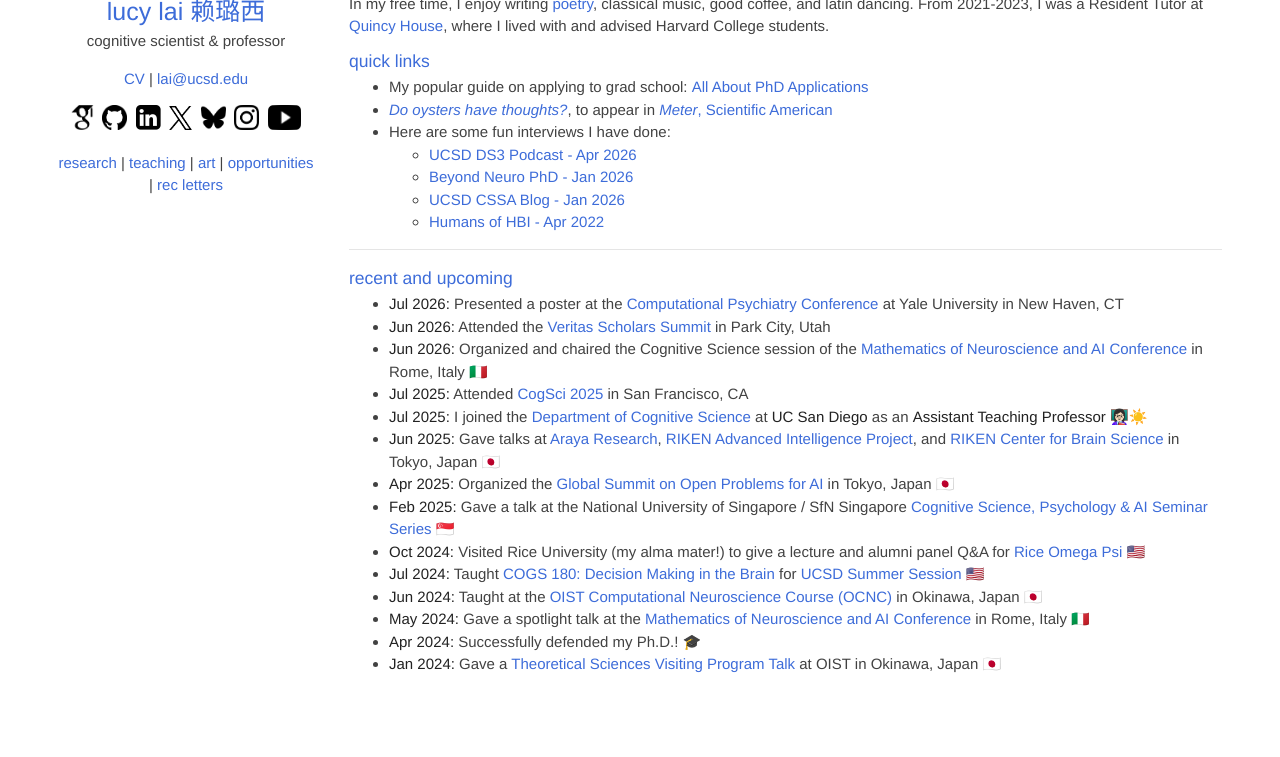
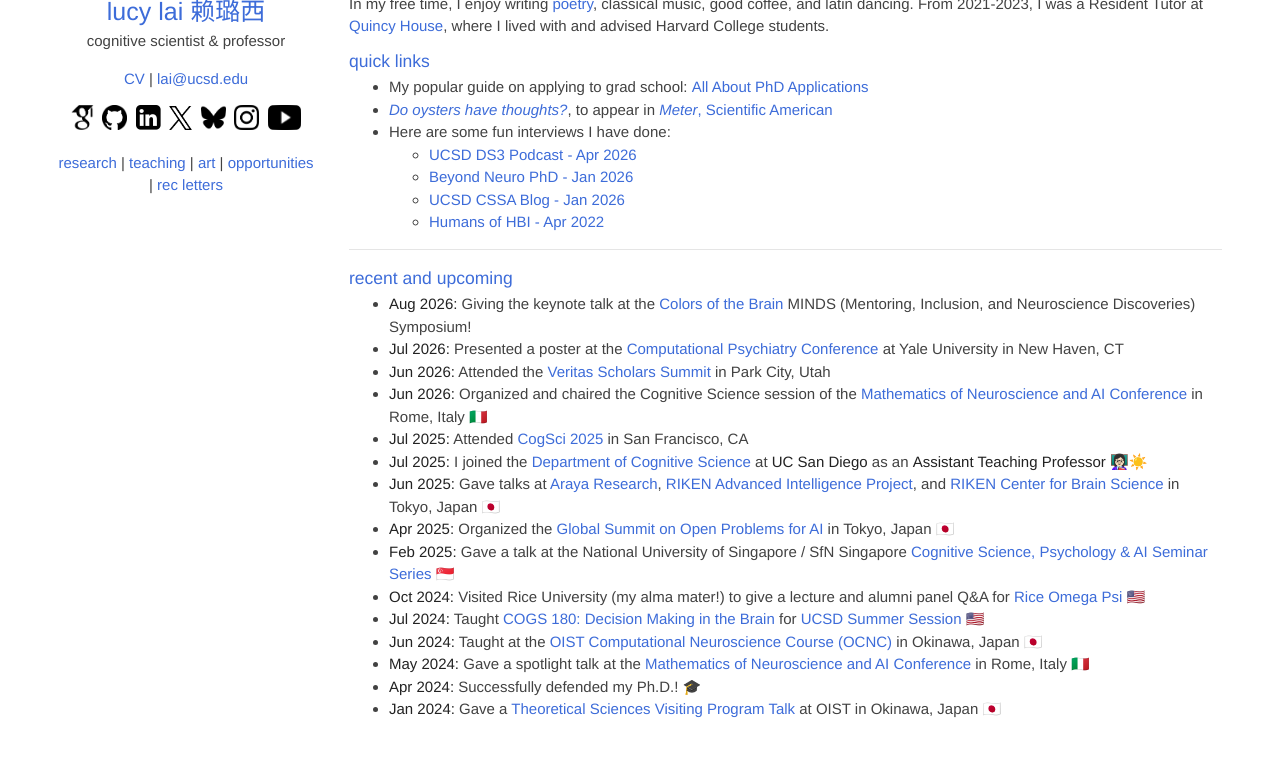
Before and after one commit to lucylai96/lucylai96.github.io, a Jekyll site: the page built from index.md, in a window 1280 px wide and 1041 px high, cut to the strip 255-1012 px from the top of the window. Built offline with Jekyll 4.4.1, drawn with Linux system fonts in a browser that asks for light colours; our own code applies the rules of GitHub Pages for plain Markdown files.

Commit message:
Update index.md

```diff
--- a/index.md
+++ b/index.md
@@ -19,6 +19,7 @@
 ***
 
 ### recent and upcoming
+* **Aug 2026:** Giving the keynote talk at the [Colors of the Brain](https://colorsofthebrain.com/) MINDS (Mentoring, Inclusion, and Neuroscience Discoveries) Symposium!
 * **Jul 2026:** Presented a poster at the [Computational Psychiatry Conference](https://www.cpconf.org/) at Yale University in New Haven, CT
 * **Jun 2026:** Attended the [Veritas Scholars Summit](https://summit.veritas.org/scholars-summit) in Park City, Utah
 * **Jun 2026:** Organized and chaired the Cognitive Science session of the [Mathematics of Neuroscience and AI Conference](https://neuromonster.org/) in Rome, Italy 🇮🇹
```
